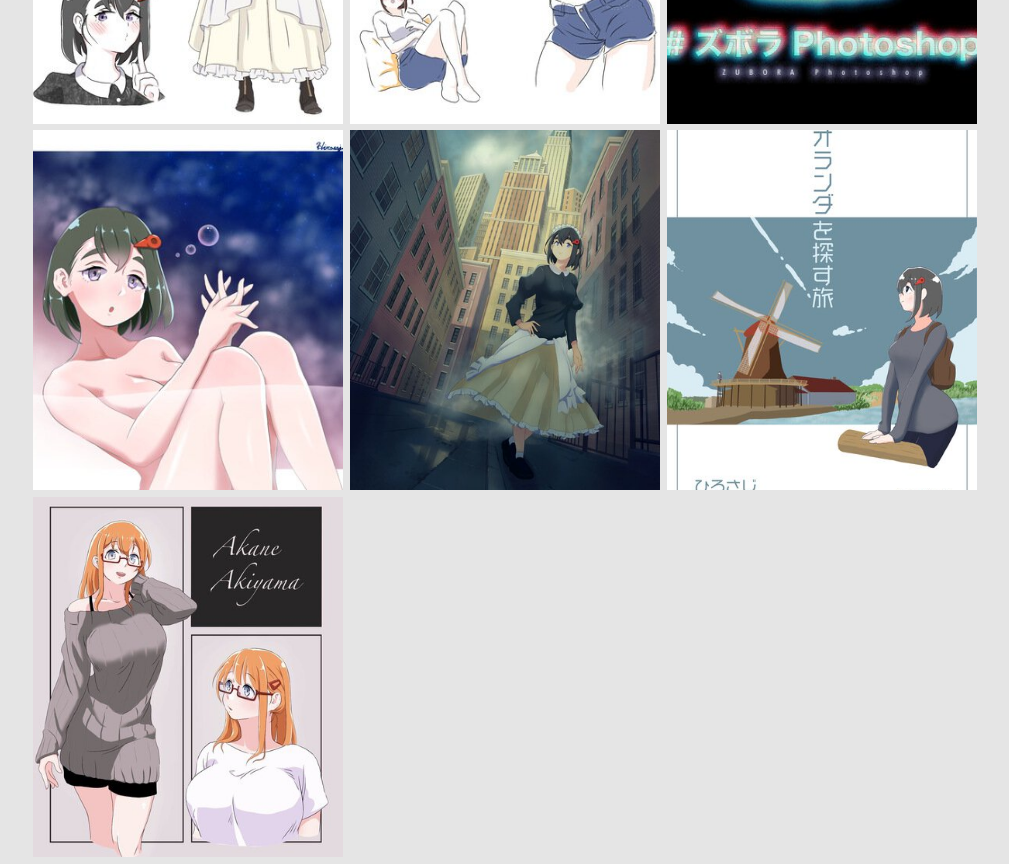
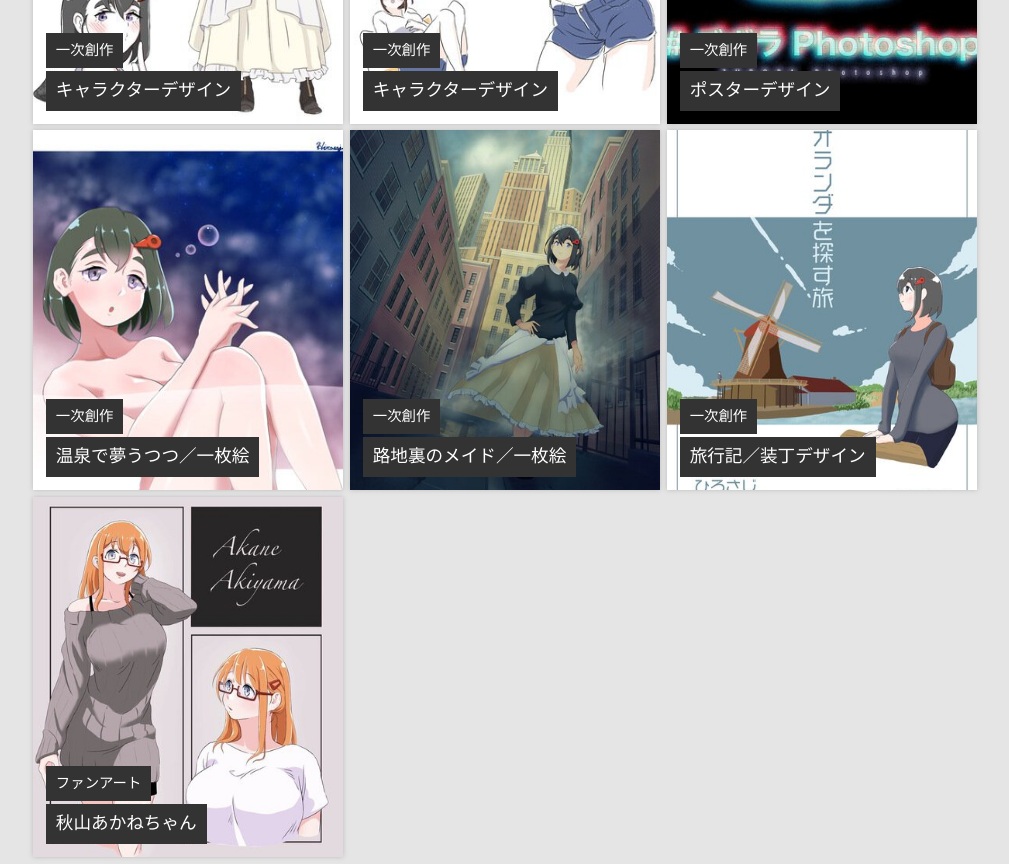
Before and after one commit to Hirosaji/my-portfolio, a website: page public/index.html in a window 1280 px wide. Shown: the part 1140-2004 px from the top of the page, without its empty margins (135-1144 px from the left). Drawn offline with nearby package versions, Linux system fonts and the light colour scheme; files that its build step writes are made by us from their sources; a web font is replaced by a local one.

Commit message:
add image captions

```diff
--- a/public/index.html
+++ b/public/index.html
@@ -129,6 +129,10 @@
                         <a href="img/il-1-1x-min.jpg" itemprop="contentUrl" data-size="1500x1500">
                             <img src="img/il-1-thumbnail-min.jpg" itemprop="thumbnail" alt="Illustration" loading="lazy" />
                         </a>
+                        <div class="image_caption">
+                            <p class="image_caption__type">一次創作</p>
+                            <p class="image_caption__title">キャラクターデザイン</p>
+                        </div>
                         <figcaption itemprop="caption description" data-nr="1"></figcaption>
                     </figure>
 
@@ -136,6 +140,10 @@
                         <a href="img/il-2-1x-min.jpg" itemprop="contentUrl" data-size="1500x1500">
                             <img src="img/il-2-thumbnail-min.jpg" itemprop="thumbnail" alt="Illustration" loading="lazy" />
                         </a>
+                        <div class="image_caption">
+                            <p class="image_caption__type">一次創作</p>
+                            <p class="image_caption__title">キャラクターデザイン</p>
+                        </div>
                         <figcaption itemprop="caption description" data-nr="2"></figcaption>
                     </figure>
 
@@ -143,6 +151,10 @@
                         <a href="img/il-3-1x-min.jpg" itemprop="contentUrl" data-size="1500x1490">
                             <img src="img/il-3-thumbnail-min.jpg" itemprop="thumbnail" alt="Illustration" loading="lazy" />
                         </a>
+                        <div class="image_caption">
+                            <p class="image_caption__type">一次創作</p>
+                            <p class="image_caption__title">ポスターデザイン</p>
+                        </div>
                         <figcaption itemprop="caption description"></figcaption>
                     </figure>
 
@@ -150,6 +162,10 @@
                         <a href="img/il-4-1x-min.jpg" itemprop="contentUrl" data-size="1500x1500">
                             <img src="img/il-4-thumbnail-min.jpg" itemprop="thumbnail" alt="Illustration" loading="lazy" />
                         </a>
+                        <div class="image_caption">
+                            <p class="image_caption__type">一次創作</p>
+                            <p class="image_caption__title">温泉で夢うつつ／一枚絵</p>
+                        </div>
                         <figcaption itemprop="caption description"></figcaption>
                     </figure>
 
@@ -157,6 +173,10 @@
                         <a href="img/il-5-1x-min.jpg" itemprop="contentUrl" data-size="1500x2104">
                             <img src="img/il-5-thumbnail-min.jpg" itemprop="thumbnail" alt="Illustration" loading="lazy" />
                         </a>
+                        <div class="image_caption">
+                            <p class="image_caption__type">一次創作</p>
+                            <p class="image_caption__title">路地裏のメイド／一枚絵</p>
+                        </div>
                         <figcaption itemprop="caption description"></figcaption>
                     </figure>
 
@@ -164,6 +184,10 @@
                         <a href="img/il-6-1x-min.jpg" itemprop="contentUrl" data-size="1500x2121">
                             <img src="img/il-6-thumbnail-min.jpg" itemprop="thumbnail" alt="Illustration" loading="lazy" />
                         </a>
+                        <div class="image_caption">
+                            <p class="image_caption__type">一次創作</p>
+                            <p class="image_caption__title">旅行記／装丁デザイン</p>
+                        </div>
                         <figcaption itemprop="caption description"></figcaption>
                     </figure>
 
@@ -171,6 +195,10 @@
                         <a href="img/il-7-1x-min.jpg" itemprop="contentUrl" data-size="1500x1785">
                             <img src="img/il-7-thumbnail-min.jpg" itemprop="thumbnail" alt="Illustration" loading="lazy" />
                         </a>
+                        <div class="image_caption">
+                            <p class="image_caption__type">ファンアート</p>
+                            <p class="image_caption__title">秋山あかねちゃん</p>
+                        </div>
                         <figcaption itemprop="caption description"></figcaption>
                     </figure>
 
--- a/public/sass/layout/_main-section.scss
+++ b/public/sass/layout/_main-section.scss
@@ -230,7 +230,37 @@
 }
 
 .btn-wrap-pc-sp {
-  display: flex;
-  margin: 0 auto 20px;
-  justify-content: space-between;
+    display: flex;
+    margin: 0 auto 20px;
+    justify-content: space-between;
 }
+
+.work figure {
+    box-shadow: 0 0 5px #bbb;
+    background: #fff;
+
+    position: relative;
+    text-align: left;
+
+    .image_caption {
+        position: absolute;
+        left: 10px;
+        bottom: 10px;
+    }
+}
+
+.image_caption {
+    .image_caption__type, .image_caption__title {
+        display: table;
+        padding: 5px 10px;
+        margin: 3px;
+        color: #fff;
+        background: #333;
+    }
+    .image_caption__type {
+        font-size: 1.8rem;
+    }
+    .image_caption__title {
+        font-size: 2.2rem;
+    }
+}
```
